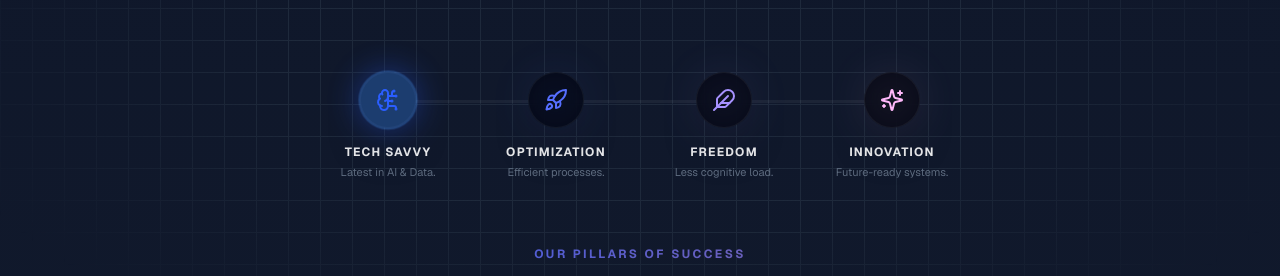
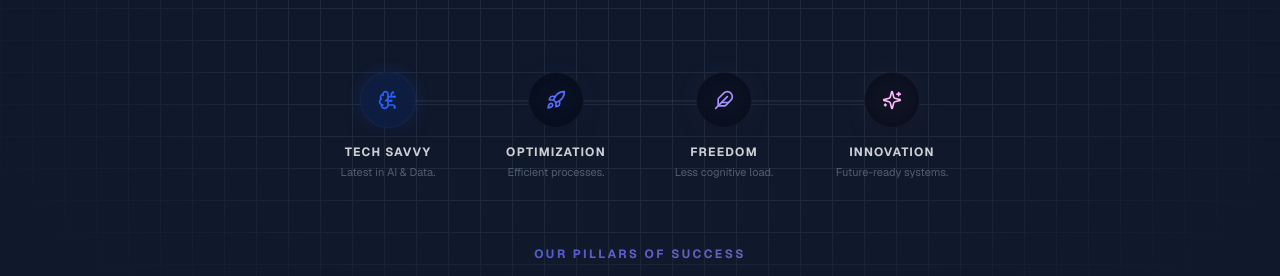
Before and after one commit to tovy-eu/tovy.eu-website, a Next.js app: page /en/ in a window 1280 px wide. Shown: the part 914-1190 px from the top of the page. Built offline with nearby package versions, Linux system fonts and the light colour scheme; no server answers.

Commit message:
now lower the light intensity so more minimalistic

```diff
--- a/src/app/globals.css
+++ b/src/app/globals.css
@@ -64,7 +64,7 @@
     @apply border-border;
   }
   body {
-    @apply bg-background text-foreground;
+    @apply bg-background text-foreground font-sans;
   }
 }
 
@@ -83,26 +83,26 @@
 
   @keyframes pulse-glow {
     from {
-      filter: drop-shadow(0 0 4px hsl(var(--primary)));
+      filter: drop-shadow(0 0 2px hsl(var(--primary) / 0.3));
     }
     to {
-      filter: drop-shadow(0 0 10px hsl(var(--primary))) drop-shadow(0 0 10px hsl(var(--accent-gradient-stop)));
+      filter: drop-shadow(0 0 6px hsl(var(--primary) / 0.5));
     }
   }
 
   @keyframes kitt-scan {
     0%, 100% {
-      opacity: 0.1;
+      opacity: 0.05;
       transform: scale(1);
     }
     20%, 80% {
-      opacity: 0.1;
+      opacity: 0.05;
       transform: scale(1);
     }
     50% {
-      opacity: 1;
-      transform: scale(1.3);
-      filter: brightness(1.5) drop-shadow(0 0 15px currentColor);
+      opacity: 0.4;
+      transform: scale(1.1);
+      filter: brightness(1.2) drop-shadow(0 0 8px currentColor);
     }
   }
 
@@ -112,11 +112,11 @@
       opacity: 0;
     }
     5%, 95% {
-      opacity: 1;
+      opacity: 0.6;
     }
     50% {
       transform: translateX(100%);
-      opacity: 1;
+      opacity: 0.6;
     }
   }
 
--- a/src/components/landing/about-section.tsx
+++ b/src/components/landing/about-section.tsx
@@ -11,8 +11,6 @@ export function AboutSection({ dict }: { dict: Dictionary }) {
       title: dict.about.pillars.tech.title,
       description: dict.about.pillars.tech.desc,
       color: "#2B5EFF",
-      // Delay mapped to ping-pong: 0% -> 50% -> 100% of the 8s duration
-      // Icons are at 0, 33%, 66%, 100% distance on the outward trip (0s to 4s)
       delay: "0s"
     },
     {
@@ -20,21 +18,21 @@ export function AboutSection({ dict }: { dict: Dictionary }) {
       title: dict.about.pillars.optimization.title,
       description: dict.about.pillars.optimization.desc,
       color: "#566FFF",
-      delay: "-1.33s" // Hits at 1/3 of the 4s half-cycle
+      delay: "-1.33s"
     },
     {
       icon: <Feather />,
       title: dict.about.pillars.freedom.title,
       description: dict.about.pillars.freedom.desc,
       color: "#A792FF",
-      delay: "-2.66s" // Hits at 2/3 of the 4s half-cycle
+      delay: "-2.66s"
     },
     {
       icon: <Sparkles />,
       title: dict.about.pillars.innovation.title,
       description: dict.about.pillars.innovation.desc,
       color: "#FFB8FA",
-      delay: "-4s" // Hits at the peak (50% mark of 8s)
+      delay: "-4s"
     }
   ];
 
@@ -57,13 +55,13 @@ export function AboutSection({ dict }: { dict: Dictionary }) {
         </ScrollReveal>
 
         <div className="mt-20 relative mx-auto max-w-2xl">
-          {/* Connecting Line (Desktop) */}
-          <div className="absolute top-7 left-[10%] right-[10%] h-[3px] bg-white/5 hidden lg:block overflow-hidden rounded-full">
+          {/* Connecting Line (Desktop) - Lower intensity */}
+          <div className="absolute top-7 left-[10%] right-[10%] h-[2px] bg-white/5 hidden lg:block overflow-hidden rounded-full">
             <div
-              className="absolute inset-y-0 w-1/3 bg-gradient-to-r from-transparent via-primary to-transparent blur-sm animate-kitt-line-sweep"
+              className="absolute inset-y-0 w-1/4 bg-gradient-to-r from-transparent via-primary/40 to-transparent blur-md animate-kitt-line-sweep"
             />
             <div
-              className="absolute inset-y-0 w-1/4 bg-white/20 blur-md animate-kitt-line-sweep"
+              className="absolute inset-y-0 w-1/5 bg-white/10 blur-sm animate-kitt-line-sweep"
             />
           </div>
 
@@ -77,39 +75,39 @@ export function AboutSection({ dict }: { dict: Dictionary }) {
                 <div className="group relative flex flex-col items-center text-center px-2">
                   {/* Icon Circle */}
                   <div
-                    className="relative flex items-center justify-center w-14 h-14 rounded-full bg-card/80 backdrop-blur-md border border-white/5 shadow-2xl transition-all duration-500 mb-4 overflow-visible"
+                    className="relative flex items-center justify-center w-14 h-14 rounded-full bg-card/60 backdrop-blur-md border border-white/5 shadow-xl transition-all duration-500 mb-4 overflow-visible"
                     style={{ '--glow-color': pillar.color, color: pillar.color } as React.CSSProperties}
                   >
-                    {/* KITT Glow Effect - Ping Pong logic handled via animation-delay */}
+                    {/* Minimalistic Sequential Glow */}
                     <div
-                      className="absolute inset-0 rounded-full blur-xl opacity-0 animate-kitt-scan pointer-events-none"
+                      className="absolute inset-0 rounded-full blur-lg opacity-0 animate-kitt-scan pointer-events-none"
                       style={{
                         backgroundColor: pillar.color,
                         animationDelay: pillar.delay
                       }}
                     />
 
-                    <div className="absolute inset-0 rounded-full blur-md opacity-0 group-hover:opacity-30 bg-[var(--glow-color)] transition-opacity" />
+                    <div className="absolute inset-0 rounded-full blur-md opacity-0 group-hover:opacity-20 bg-[var(--glow-color)] transition-opacity" />
 
                     {React.cloneElement(pillar.icon as React.ReactElement, {
-                      className: "h-6 w-6 relative z-10 transition-colors duration-300",
+                      className: "h-5 w-5 relative z-10 transition-colors duration-300",
                       style: { color: pillar.color }
                     })}
                   </div>
 
                   {/* Text Content */}
                   <div className="space-y-1">
-                    <h3 className="text-[10px] md:text-xs font-bold uppercase tracking-widest text-white/90">
+                    <h3 className="text-[10px] md:text-xs font-bold uppercase tracking-widest text-white/80">
                       {pillar.title}
                     </h3>
-                    <p className="text-[10px] md:text-[11px] text-muted-foreground/70 leading-relaxed max-w-[120px] mx-auto">
+                    <p className="text-[10px] md:text-[11px] text-muted-foreground/60 leading-relaxed max-w-[120px] mx-auto">
                       {pillar.description}
                     </p>
                   </div>
 
                   {/* Mobile Connector */}
                   {index < pillars.length - 1 && (
-                    <div className="h-6 w-px bg-gradient-to-b from-white/10 to-transparent lg:hidden my-2" />
+                    <div className="h-6 w-px bg-gradient-to-b from-white/5 to-transparent lg:hidden my-2" />
                   )}
                 </div>
               </ScrollReveal>
```
